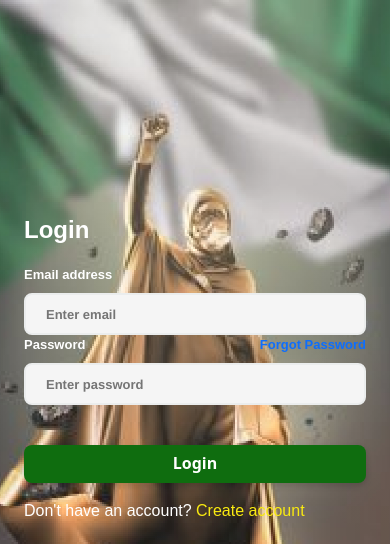
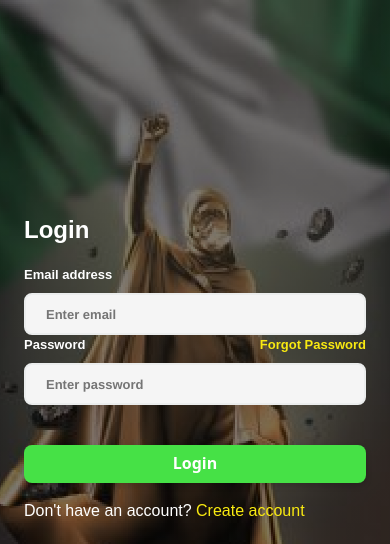
Before and after one commit to Gentlekboy/YM, a plain HTML site: page index.html in a window 390 px wide. In both pictures the pointer is over the button "Login". Shown: the top 544 px of the page. Drawn offline with Linux system fonts and the light colour scheme; a web font is replaced by a local one.

Commit message:
Added Hover Effects And Darkened Background Image

```diff
--- a/style.css
+++ b/style.css
@@ -4,7 +4,7 @@
 }
 
 .background{
-    background-image: url(images/backgroundImage.png);
+    background-image: linear-gradient(to bottom, rgb(0, 0, 0, 0.3), rgb(0, 0, 0, 0.3)), url(images/backgroundImage.png);
     background-repeat: no-repeat;
     background-size: cover;
     background-position: center;
@@ -123,13 +123,15 @@ p>a{
     cursor: pointer;
 }
 
-.socialLogo:hover{
-    background-color: #f7f4f4;
+.socialLogo:hover,
+button:hover{
+    background-color: #46E146;
+    transition: 0.6s;
 }
 
 @media screen and (max-width: 767.98px){
     .loginSection{
-        background-image: linear-gradient(to bottom, rgb(255, 255, 255, 0.1), rgb(255, 255, 255, 0.05)), url(images/backgroundImage.png);
+        background-image: linear-gradient(to bottom, rgb(0, 0, 0, 0.5), rgb(0, 0, 0, 0.5)), url(images/backgroundImage.png);
         background-repeat: no-repeat;
         background-size: cover;
         background-position: center;
@@ -148,7 +150,7 @@ p>a{
         color: #fff!important;
     }
 
-    p>a{
+    p>a, .passwordSection a{
         color: #F9EA11!important;
     }
 
```
